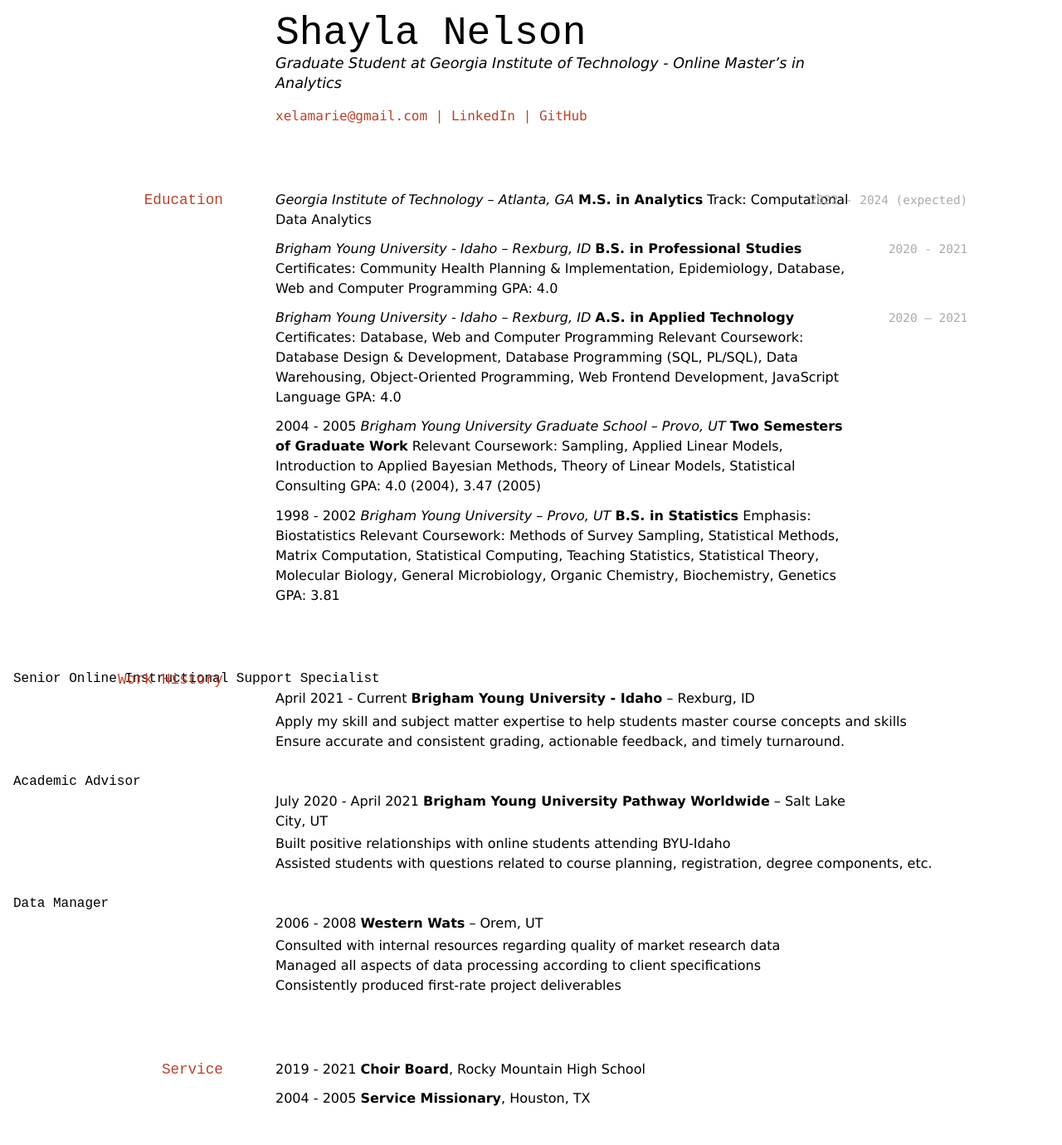
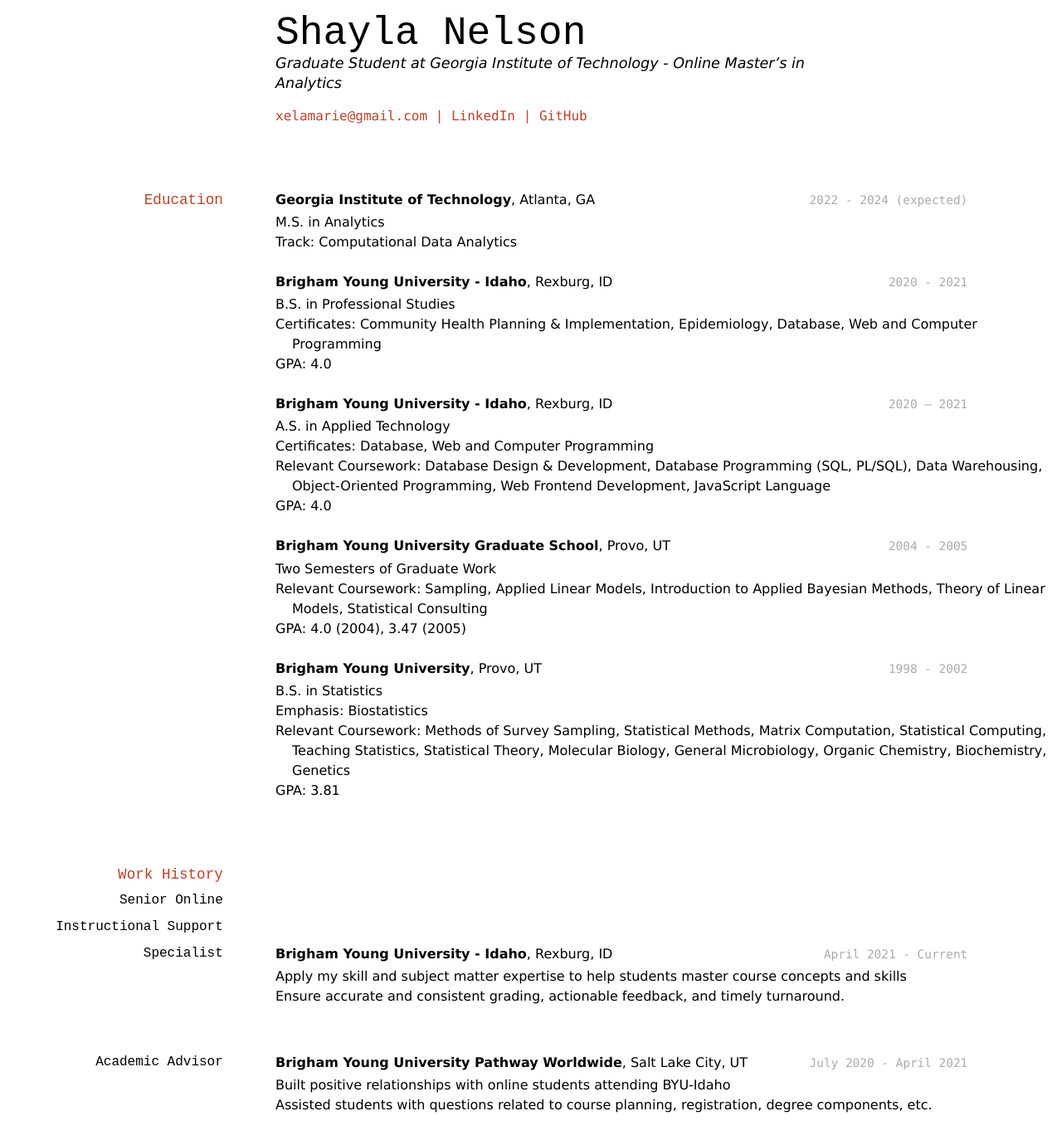
Before and after one commit to xelamarie/snelson_resume, a Jekyll site: the page built from docs/index.md, in a window 1280 px wide and 1400 px high. Shown: the top 1380 px of the window at 83% size. Built offline with Jekyll 4.4.1, drawn with Linux system fonts in a browser that asks for light colours; some of the changed text lies outside the part shown.

Commit message:
fix layout

```diff
--- a/docs/index.md
+++ b/docs/index.md
@@ -14,58 +14,58 @@ Graduate Student at Georgia Institute of Technology - Online Master's in Analyti
 ## Education
 
 `2022 - 2024 (expected)`
-*Georgia Institute of Technology – Atlanta, GA*
-__M.S. in Analytics__
-Track: Computational Data Analytics
+__Georgia Institute of Technology__, Atlanta, GA
+- M.S. in Analytics
+- Track: Computational Data Analytics
 
 `2020 - 2021`
-*Brigham Young University - Idaho – Rexburg, ID*
-__B.S. in Professional Studies__
-Certificates: Community Health Planning & Implementation, Epidemiology, Database, Web and Computer Programming
-GPA: 4.0
+__Brigham Young University - Idaho__, Rexburg, ID
+- B.S. in Professional Studies
+- Certificates: Community Health Planning & Implementation, Epidemiology, Database, Web and Computer Programming
+- GPA: 4.0
 
 `2020 – 2021`
-*Brigham Young University - Idaho – Rexburg, ID*
-__A.S. in Applied Technology__
-Certificates: Database, Web and Computer Programming
-Relevant Coursework: Database Design & Development, Database Programming (SQL, PL/SQL), Data Warehousing, Object-Oriented Programming, Web Frontend Development, JavaScript Language
-GPA: 4.0
+__Brigham Young University - Idaho__, Rexburg, ID
+- A.S. in Applied Technology
+- Certificates: Database, Web and Computer Programming
+- Relevant Coursework: Database Design & Development, Database Programming (SQL, PL/SQL), Data Warehousing, Object-Oriented Programming, Web Frontend Development, JavaScript Language
+- GPA: 4.0
 
-2004 - 2005
-*Brigham Young University Graduate School – Provo, UT*
-__Two Semesters of Graduate Work__
-Relevant Coursework: Sampling, Applied Linear Models, Introduction to Applied Bayesian Methods, Theory of Linear Models, Statistical Consulting
-GPA: 4.0 (2004), 3.47 (2005)
+`2004 - 2005`
+__Brigham Young University Graduate School__, Provo, UT
+- Two Semesters of Graduate Work
+- Relevant Coursework: Sampling, Applied Linear Models, Introduction to Applied Bayesian Methods, Theory of Linear Models, Statistical Consulting
+- GPA: 4.0 (2004), 3.47 (2005)
 
-1998 - 2002
-*Brigham Young University – Provo, UT*
-__B.S. in Statistics__
-Emphasis: Biostatistics
-Relevant Coursework: Methods of Survey Sampling, Statistical Methods, Matrix Computation, Statistical Computing, Teaching Statistics, Statistical Theory, Molecular Biology, General Microbiology, Organic Chemistry, Biochemistry, Genetics
-GPA: 3.81
+`1998 - 2002`
+__Brigham Young University__, Provo, UT
+- B.S. in Statistics
+- Emphasis: Biostatistics
+- Relevant Coursework: Methods of Survey Sampling, Statistical Methods, Matrix Computation, Statistical Computing, Teaching Statistics, Statistical Theory, Molecular Biology, General Microbiology, Organic Chemistry, Biochemistry, Genetics
+- GPA: 3.81
 
 
 
 ## Work History
 
-#### Senior Online Instructional Support Specialist
+### Senior Online Instructional Support Specialist
 
-April 2021 - Current
-__Brigham Young University - Idaho__ – Rexburg, ID
+`April 2021 - Current`
+__Brigham Young University - Idaho__, Rexburg, ID
 - Apply my skill and subject matter expertise to help students master course concepts and skills
 - Ensure accurate and consistent grading, actionable feedback, and timely turnaround.
 
-#### Academic Advisor
+### Academic Advisor
 
-July 2020 - April 2021
-__Brigham Young University Pathway Worldwide__ – Salt Lake City, UT
+`July 2020 - April 2021`
+__Brigham Young University Pathway Worldwide__, Salt Lake City, UT
 - Built positive relationships with online students attending BYU-Idaho
 - Assisted students with questions related to course planning, registration, degree components, etc.
 
-#### Data Manager
+### Data Manager
 
-2006 - 2008
-__Western Wats__ – Orem, UT
+`2006 - 2008`
+__Western Wats__, Orem, UT
 - Consulted with internal resources regarding quality of market research data
 - Managed all aspects of data processing according to client specifications
 - Consistently produced first-rate project deliverables
```
Also changed, not shown: other parts of docs/index.md (+4 -11 lines).
